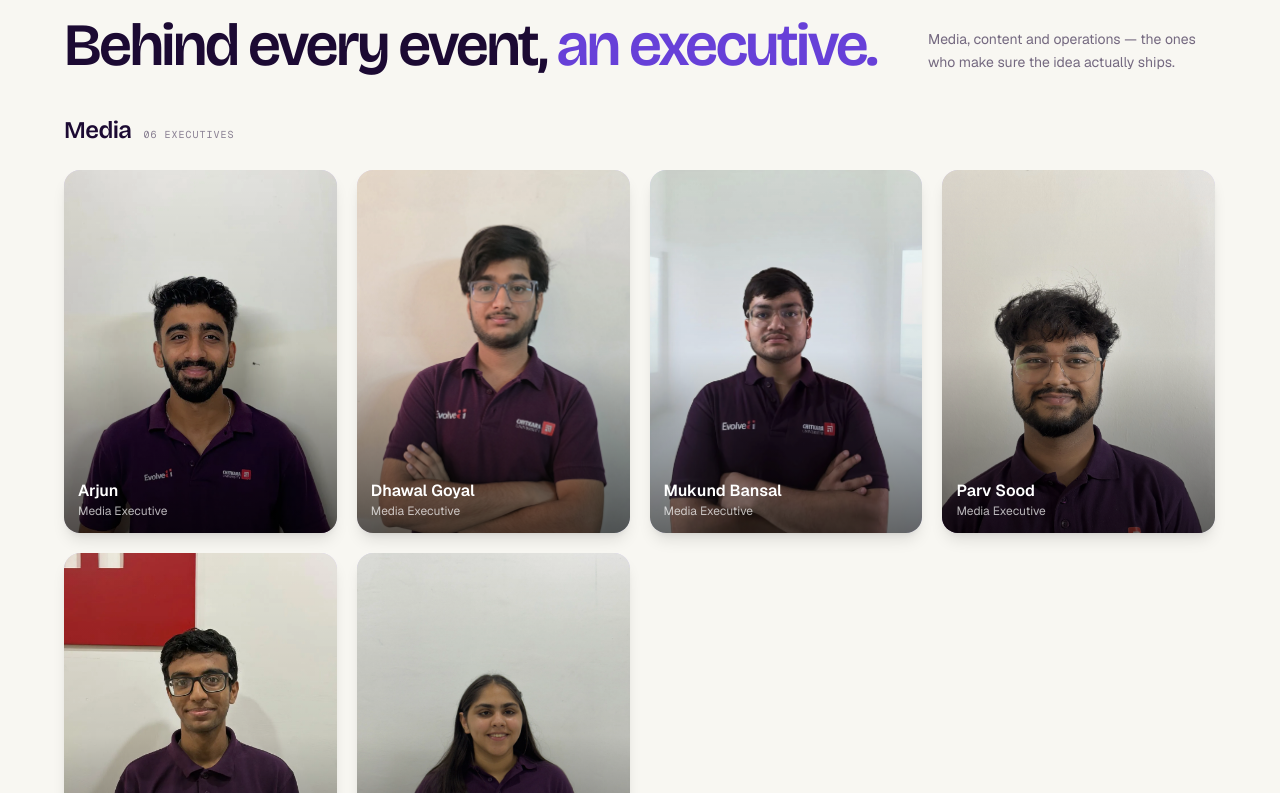
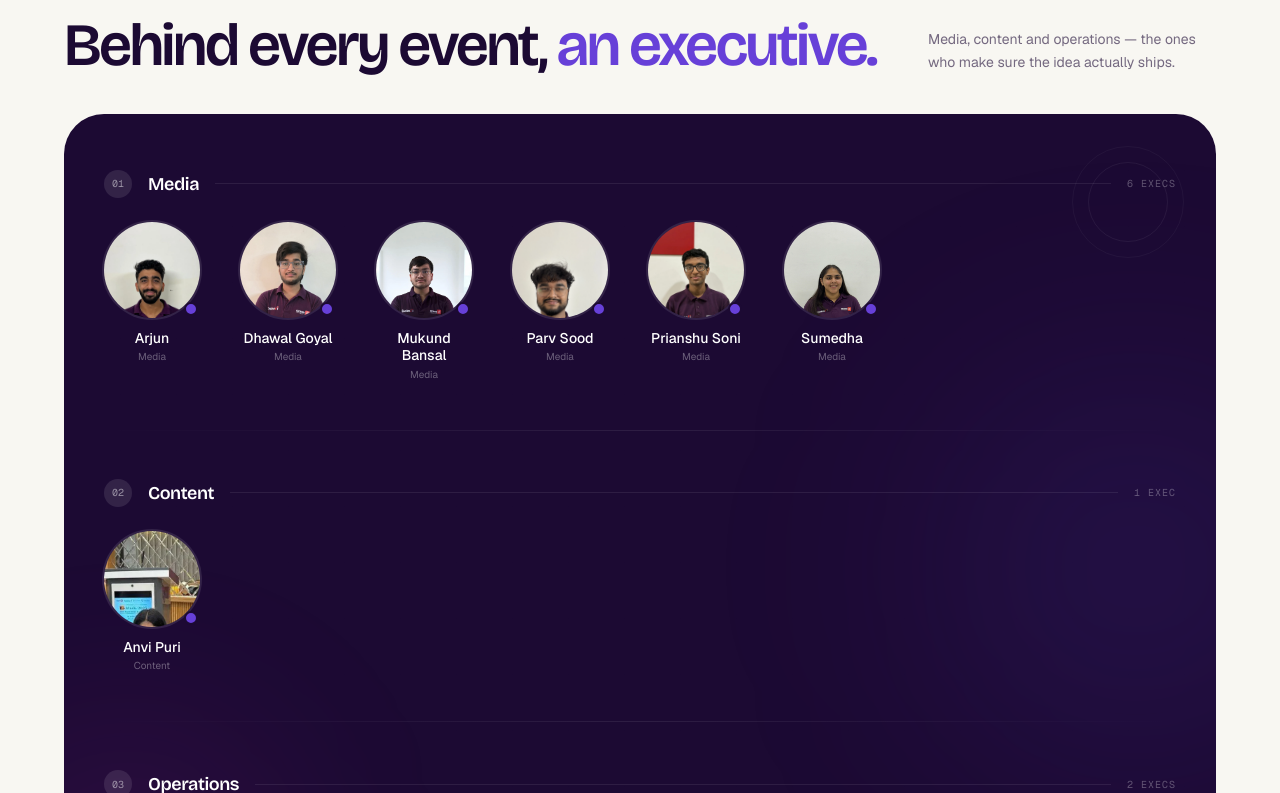
Before and after one commit to KhushiBagga20/EvolveAI-Website, a Next.js app: page /teams in a window 1280 px wide. Shown: the part 2727-3520 px from the top of the page. Built offline with nearby package versions, Linux system fonts and the light colour scheme.

Commit message:
executive

```diff
--- a/components/team/executive-groups.tsx
+++ b/components/team/executive-groups.tsx
@@ -1,5 +1,8 @@
+'use client'
+
 import Image from 'next/image'
 import type { Person } from '@/lib/team'
+import { cn } from '@/lib/utils'
 
 export function ExecutiveGroups({ executives }: { executives: Person[] }) {
   const groups = executives.reduce<Record<string, Person[]>>((acc, person) => {
@@ -9,44 +12,76 @@ export function ExecutiveGroups({ executives }: { executives: Person[] }) {
   }, {})
 
   return (
-    <div className="space-y-14">
-      {Object.entries(groups).map(([role, people]) => (
+    <div className="relative overflow-hidden rounded-[28px] bg-ink px-5 py-10 md:rounded-[40px] md:px-10 md:py-14">
+      {/* Background decoration */}
+      <div aria-hidden="true" className="pointer-events-none absolute inset-0 grid-lines opacity-[0.04]" />
+      <div aria-hidden="true" className="pointer-events-none absolute -right-28 top-1/2 size-96 -translate-y-1/2 rounded-full bg-violet/12 blur-[120px]" />
+      <div aria-hidden="true" className="pointer-events-none absolute -left-20 bottom-0 size-72 rounded-full bg-magenta/10 blur-[100px]" />
+
+      {/* Decorative floating rings */}
+      <div aria-hidden="true" className="pointer-events-none absolute right-12 top-12 size-20 rounded-full border border-white/[0.06]" />
+      <div aria-hidden="true" className="pointer-events-none absolute right-8 top-8 size-28 rounded-full border border-white/[0.04]" />
+      <div aria-hidden="true" className="pointer-events-none absolute bottom-16 left-16 size-16 rounded-full border border-white/[0.05]" />
+
+      <div className="relative space-y-10 md:space-y-12">
+        {Object.entries(groups).map(([role, people], groupIdx) => {
+          const dept = role.replace(' Executive', '')
+          return (
             <div key={role}>
-          <div className="mb-6 flex items-baseline gap-3">
-            <h3 className="text-2xl font-semibold tracking-tight">{role.replace(' Executive', '')}</h3>
-            <span className="font-mono text-[10px] uppercase tracking-widest text-ink/50">
-              {String(people.length).padStart(2, '0')} {people.length === 1 ? 'executive' : 'executives'}
+              {/* Department label row */}
+              <div className="mb-6 flex items-center gap-4">
+                <span className="flex size-7 items-center justify-center rounded-full bg-white/10 font-mono text-[10px] text-white/50">
+                  {String(groupIdx + 1).padStart(2, '0')}
+                </span>
+                <h3 className="text-lg font-semibold tracking-tight text-white">{dept}</h3>
+                <div className="h-px flex-1 bg-white/[0.08]" />
+                <span className="font-mono text-[10px] uppercase tracking-widest text-white/30">
+                  {people.length} {people.length === 1 ? 'exec' : 'execs'}
                 </span>
               </div>
-          <div className="flex flex-wrap justify-start gap-5">
+
+              {/* People — circular portraits, all equal */}
+              <div className="flex flex-wrap justify-start gap-x-8 gap-y-6 md:gap-x-10">
                 {people.map((person) => (
-              <div
-                key={person.name}
-                className="group relative w-[calc(50%-0.625rem)] overflow-hidden rounded-2xl shadow-lg sm:w-[calc(33.33%-0.85rem)] lg:w-[calc(25%-0.95rem)]"
-              >
-                <div className="relative aspect-[3/4] bg-lilac">
+                  <PersonCircle key={person.name} person={person} dept={dept} />
+                ))}
+              </div>
+
+              {/* Divider between departments */}
+              {groupIdx < Object.keys(groups).length - 1 && (
+                <div className="mt-10 h-px bg-gradient-to-r from-transparent via-white/[0.08] to-transparent md:mt-12" />
+              )}
+            </div>
+          )
+        })}
+      </div>
+    </div>
+  )
+}
+
+function PersonCircle({ person, dept }: { person: Person; dept: string }) {
+  return (
+    <div className="group flex w-20 flex-col items-center gap-3 md:w-24">
+      {/* Photo circle */}
+      <div className="relative">
+        <div className="relative size-20 overflow-hidden rounded-full bg-white/10 ring-2 ring-white/10 transition-all duration-500 group-hover:ring-violet/50 group-hover:ring-4 md:size-24">
           <Image
             src={person.photo}
             alt={`Portrait of ${person.name}`}
             fill
-                    sizes="(min-width: 1024px) 220px, (min-width: 640px) 30vw, 45vw"
-                    className="object-cover object-top transition-transform duration-700 group-hover:scale-105"
+            sizes="96px"
+            className="object-cover object-top transition-transform duration-500 group-hover:scale-110"
           />
-                  <div className="absolute inset-0 bg-gradient-to-t from-black/60 via-black/10 to-transparent" />
         </div>
-                <div className="absolute bottom-0 left-0 right-0 p-3.5">
-                  <h4 className="truncate text-sm font-semibold leading-tight text-white md:text-base">
-                    {person.name}
-                  </h4>
-                  <p className="mt-0.5 truncate text-xs text-white/70">
-                    {role.replace(' Executive', '')} Executive
-                  </p>
+        {/* Online-style dot */}
+        <span className="absolute bottom-0.5 right-0.5 size-3 rounded-full border-2 border-ink bg-violet md:size-3.5" />
       </div>
+
+      {/* Name */}
+      <div className="text-center">
+        <p className="text-xs font-medium leading-tight text-white md:text-sm">{person.name}</p>
+        <p className="mt-0.5 text-[10px] text-white/35">{dept}</p>
       </div>
-            ))}
-          </div>
-        </div>
-      ))}
     </div>
   )
 }
```
Lines whose indentation alone changed are shown as unchanged.
